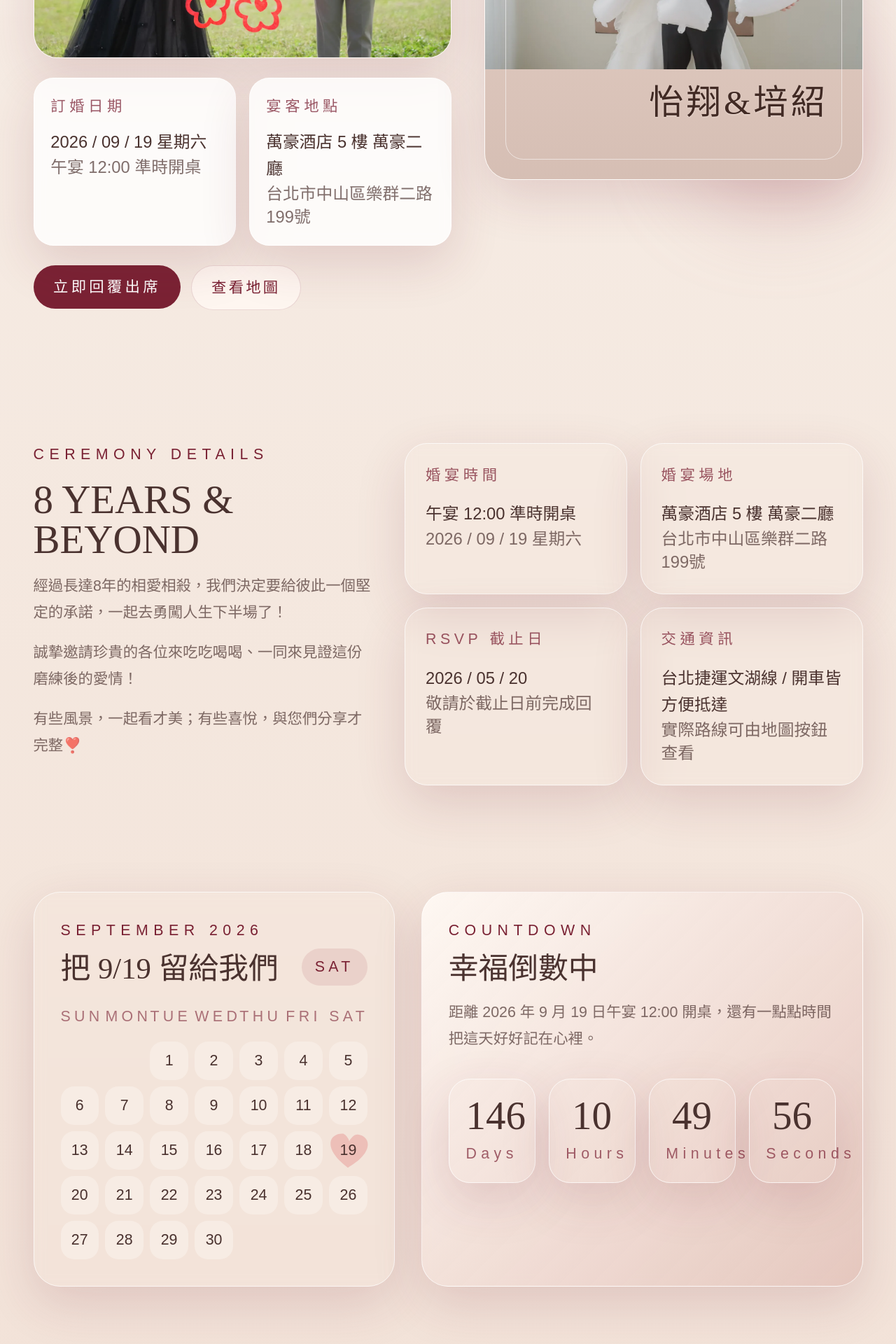
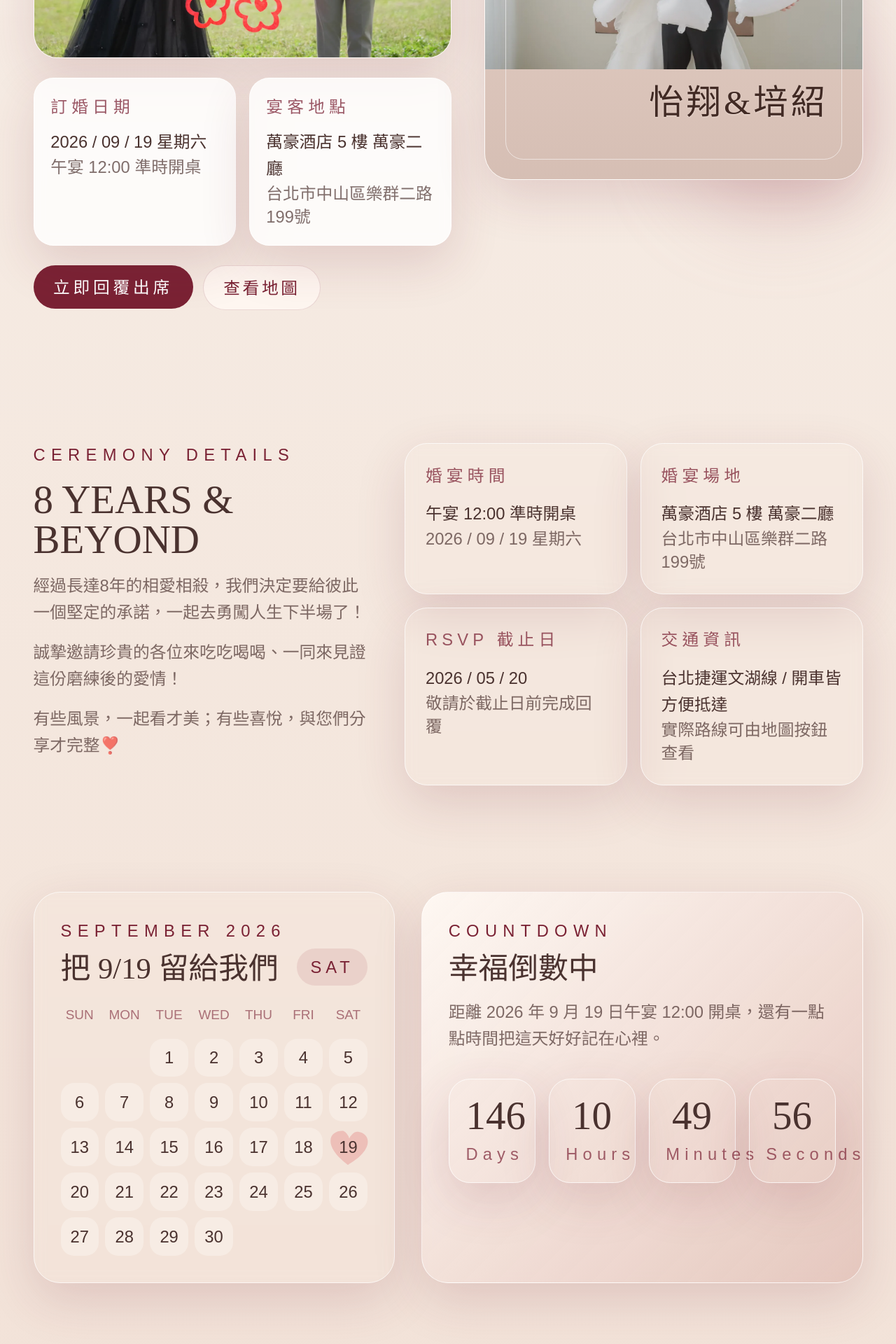
Before and after one commit to philtomleo/invitation-letter, a React (Vite) app: page / in a window 1280 px wide. Shown: the part 660-2580 px from the top of the page at 70% size. Built offline with nearby package versions, Linux system fonts and the light colour scheme; no server answers; a web font is replaced by a local one.

Commit message:
字體調整

```diff
--- a/src/components/CalendarSection.tsx
+++ b/src/components/CalendarSection.tsx
@@ -23,17 +23,17 @@ export function CalendarSection() {
         <div className="rounded-[2rem] border border-white/70 bg-[#fff8f3]/84 p-6 shadow-soft backdrop-blur md:p-8">
           <div className="mb-6 flex items-end justify-between">
             <div>
-              <p className="text-lg tracking-[0.35em] text-[#7a2234]">{invitation.calendar.monthLabel}</p>
+              <p className="text-xl tracking-[0.35em] text-[#7a2234]">{invitation.calendar.monthLabel}</p>
               <h2 className="mt-3 font-serif text-4xl text-ink">{invitation.calendar.title}</h2>
             </div>
-            <div className="rounded-full bg-[#ead1ca] px-4 py-2 text-lg tracking-[0.25em] text-[#7a2234]">
+            <div className="rounded-full bg-[#ead1ca] px-4 py-2 text-xl tracking-[0.25em] text-[#7a2234]">
               {invitation.calendar.weekdayChip}
             </div>
           </div>
 
           <div className="grid grid-cols-7 gap-2 text-center">
             {weekLabels.map((label) => (
-              <div key={label} className="pb-2 text-lg tracking-[0.25em] text-[#7a2234]/60">
+              <div key={label} className="pb-2 text-base text-[#7a2234]/60">
                 {label}
               </div>
             ))}
@@ -41,7 +41,7 @@ export function CalendarSection() {
               <div
                 key={`${cell.day ?? 'blank'}-${index}`}
                 className={[
-                  'flex aspect-square items-center justify-center rounded-2xl text-lg',
+                  'flex aspect-square items-center justify-center rounded-2xl text-xl',
                   cell.day ? 'bg-[#f7ece4] text-ink' : 'bg-transparent',
                   cell.isEventDay ? 'relative bg-transparent shadow-none' : '',
                 ].join(' ')}
@@ -66,7 +66,7 @@ export function CalendarSection() {
                         fill="rgba(210, 24, 36, 0.18)"
                       />
                     </svg>
-                    <span className="relative z-10 text-lg font-normal text-ink">{cell.day}</span>
+                    <span className="relative z-10 text-xl font-normal text-ink">{cell.day}</span>
                   </div>
                 ) : (
                   cell.day
@@ -77,9 +77,9 @@ export function CalendarSection() {
         </div>
 
         <div className="rounded-[2rem] border border-white/70 bg-[linear-gradient(135deg,rgba(255,249,244,0.92),rgba(226,193,184,0.82))] p-6 shadow-soft backdrop-blur md:p-8">
-          <p className="text-lg tracking-[0.35em] text-[#7a2234]">{invitation.calendar.countdownEyebrow}</p>
+          <p className="text-xl tracking-[0.35em] text-[#7a2234]">{invitation.calendar.countdownEyebrow}</p>
           <h2 className="mt-3 font-serif text-4xl text-ink">{invitation.calendar.countdownTitle}</h2>
-          <p className="mt-4 max-w-lg text-lg leading-8 text-ink/70">
+          <p className="mt-4 max-w-lg text-xl leading-8 text-ink/70">
             {invitation.calendar.countdownDescription}
           </p>
 
@@ -91,7 +91,7 @@ export function CalendarSection() {
           </div>
 
           {invitation.calendar.countdownFooter ? (
-            <p className="mt-8 text-lg leading-7 text-ink/60">{invitation.calendar.countdownFooter}</p>
+            <p className="mt-8 text-xl leading-7 text-ink/60">{invitation.calendar.countdownFooter}</p>
           ) : null}
         </div>
       </div>
@@ -103,7 +103,7 @@ function CountdownCard({ label, value }: { label: string; value: number }) {
   return (
     <div className="rounded-[1.6rem] border border-white/70 bg-[#fff8f3]/88 p-5 text-center shadow-soft">
       <p className="font-serif text-4xl text-ink md:text-5xl">{String(value).padStart(2, '0')}</p>
-      <p className="mt-2 text-lg tracking-[0.3em] text-[#7a2234]/70">{label}</p>
+      <p className="mt-2 text-xl tracking-[0.3em] text-[#7a2234]/70">{label}</p>
     </div>
   );
 }
--- a/src/components/Footer.tsx
+++ b/src/components/Footer.tsx
@@ -9,17 +9,17 @@ export function Footer({ attendance }: { attendance?: 'attending' | 'absent' })
       <div className="mx-auto max-w-6xl rounded-[2rem] border border-white/70 bg-white/75 px-6 py-8 shadow-soft backdrop-blur md:px-8">
         <div className="flex flex-col gap-6 md:flex-row md:items-end md:justify-between">
           <div>
-            <p className="text-lg tracking-[0.35em] text-[#7a2234]">WITH LOVE</p>
+            <p className="text-xl tracking-[0.35em] text-[#7a2234]">WITH LOVE</p>
             <p className="mt-3 font-serif text-4xl text-ink">
               {invitation.couple.groom} & {invitation.couple.bride}
             </p>
-            <p className="mt-3 text-lg leading-8 text-ink/70">
+            <p className="mt-3 text-xl leading-8 text-ink/70">
               {isAbsent
                 ? '很可惜您無法出席，但我們收到您的祝福了！'
                 : `謝謝你看到這裡，期待在 ${invitation.event.dateLabel} 與你相見。`}
             </p>
           </div>
-          <div className="text-lg leading-7 text-ink/65">
+          <div className="text-xl leading-7 text-ink/65">
             <p>{invitation.event.timeLabel}</p>
             <p>{invitation.event.venue}</p>
             <p>{invitation.event.address}</p>
--- a/src/components/Hero.tsx
+++ b/src/components/Hero.tsx
@@ -8,7 +8,7 @@ export function Hero() {
       <div className="mx-auto max-w-6xl">
         <div className="grid items-center gap-10 md:grid-cols-[1.05fr_0.95fr]">
           <div className="space-y-6 text-center md:text-left">
-            <p className="inline-flex rounded-full border border-[#7a2234]/20 bg-[#fff8f2]/90 px-4 py-2 text-lg tracking-[0.35em] text-[#7a2234]">
+            <p className="inline-flex rounded-full border border-[#7a2234]/20 bg-[#fff8f2]/90 px-4 py-2 text-xl tracking-[0.35em] text-[#7a2234]">
               {invitation.hero.badge}
             </p>
             <div className="space-y-4">
@@ -49,13 +49,13 @@ export function Hero() {
             </div>
             <div className="flex flex-col items-center gap-3 sm:flex-row sm:justify-center md:items-start md:justify-start">
               <a
-                className="inline-flex items-center justify-center rounded-full bg-[#7a2234] px-6 py-3 text-lg font-medium tracking-[0.2em] text-white transition hover:bg-[#651a2a]"
+                className="inline-flex items-center justify-center rounded-full bg-[#7a2234] px-6 py-3 text-xl font-medium tracking-[0.2em] text-white transition hover:bg-[#651a2a]"
                 href="#rsvp"
               >
                 立即回覆出席
               </a>
               <a
-                className="inline-flex items-center justify-center rounded-full border border-[#7a2234]/15 bg-[#fff8f2]/90 px-6 py-3 text-lg font-medium tracking-[0.15em] text-[#7a2234] transition hover:border-[#7a2234]/35 hover:bg-white"
+                className="inline-flex items-center justify-center rounded-full border border-[#7a2234]/15 bg-[#fff8f2]/90 px-6 py-3 text-xl font-medium tracking-[0.15em] text-[#7a2234] transition hover:border-[#7a2234]/35 hover:bg-white"
                 href={invitation.event.mapUrl}
                 rel="noreferrer"
                 target="_blank"
@@ -80,14 +80,14 @@ export function Hero() {
                 <div className="absolute inset-0 bg-[linear-gradient(180deg,rgba(255,248,243,0.16),rgba(67,34,28,0.12))]" />
                 <div className="absolute inset-4 flex h-[calc(100%-2rem)] flex-col justify-between rounded-[1.35rem] border border-white/55 p-5 text-ink md:inset-6 md:h-[calc(100%-3rem)] md:p-6">
                   <div className="space-y-4 md:space-y-3">
-                    <p className="text-base tracking-[0.32em] text-[#7a2234]/80 md:text-lg md:tracking-[0.35em]">
+                    <p className="text-base tracking-[0.32em] text-[#7a2234]/80 md:text-xl md:tracking-[0.35em]">
                       {invitation.hero.saveTheDateLabel}
                     </p>
                     <p className="font-serif text-[2.15rem] leading-[1.1] md:text-5xl md:leading-none">
                       {invitation.hero.saveTheDateDateText}
                     </p>
                     {invitation.hero.saveTheDateDayText ? (
-                      <p className="text-base tracking-[0.22em] text-[#7a2234]/80 md:text-lg md:tracking-[0.25em]">
+                      <p className="text-base tracking-[0.22em] text-[#7a2234]/80 md:text-xl md:tracking-[0.25em]">
                         {invitation.hero.saveTheDateDayText}
                       </p>
                     ) : null}
@@ -118,7 +118,7 @@ function InfoCard({
 }) {
   return (
     <div className="rounded-[1.5rem] border border-white/70 bg-white/80 p-5 shadow-soft backdrop-blur">
-      <p className="mb-3 text-lg tracking-[0.26em] text-[#7a2234]/75">{label}</p>
+      <p className="mb-3 text-xl tracking-[0.26em] text-[#7a2234]/75">{label}</p>
       <p className="text-xl font-medium leading-8 text-ink">{value}</p>
       <p className="text-xl leading-7 text-ink/70">{detail}</p>
     </div>
--- a/src/components/WeddingInfo.tsx
+++ b/src/components/WeddingInfo.tsx
@@ -6,11 +6,11 @@ export function WeddingInfo() {
   return (
     <section className="px-6 py-16 md:px-10">
       <div className="mx-auto grid max-w-6xl gap-10 md:grid-cols-[0.85fr_1.15fr]">
-        <div className="space-y-4">
-          <p className="text-lg tracking-[0.35em] text-[#7a2234]">{invitation.weddingInfo.eyebrow}</p>
+        <div className="space-y-4 text-center md:text-left">
+          <p className="text-xl tracking-[0.35em] text-[#7a2234]">{invitation.weddingInfo.eyebrow}</p>
           <h2 className="font-serif text-4xl text-ink md:text-5xl">{invitation.weddingInfo.title}</h2>
           {invitation.weddingInfo.paragraphs.map((paragraph) => (
-            <p key={paragraph} className="max-w-md text-lg leading-8 text-ink/70">
+            <p key={paragraph} className="mx-auto max-w-md text-xl leading-8 text-ink/70 md:mx-0">
               {paragraph}
             </p>
           ))}
@@ -41,8 +41,8 @@ function DetailCard({
   subContent: string;
 }) {
   return (
-    <div className="rounded-[1.7rem] border border-white/70 bg-[#fff8f3]/84 p-6 shadow-soft backdrop-blur">
-      <p className="text-lg tracking-[0.26em] text-[#7a2234]/75">{title}</p>
+    <div className="rounded-[1.7rem] border border-white/70 bg-[#fff8f3]/84 p-6 text-center shadow-soft backdrop-blur md:text-left">
+      <p className="text-xl tracking-[0.26em] text-[#7a2234]/75">{title}</p>
       <p className="mt-4 text-xl font-medium leading-8 text-ink">{content}</p>
       <p className="text-xl leading-7 text-ink/70">{subContent}</p>
     </div>
--- a/src/data/invitations.ts
+++ b/src/data/invitations.ts
@@ -1,12 +1,10 @@
 import photo0088 from '../images/webp/260302_0088.webp';
 import photo0135 from '../images/webp/260302_0135.webp';
-import photo0144 from '../images/webp/260302_0144.webp';
 import photo0207 from '../images/webp/260302_0207.webp';
-import photo0196 from '../images/webp/260302_0196.webp';
 import photo0303 from '../images/webp/260302_0303.webp';
 import photo0358 from '../images/webp/260302_0358.webp';
 import photo0360 from '../images/webp/260302_0360.webp';
-import photo0471 from '../images/webp/260302_0471.webp';
+import photo0367 from '../images/webp/260302_0367.webp';
 
 export type InvitationVariantSlug = 'engagement' | 'wedding';
 
@@ -248,7 +246,7 @@ export const invitationConfigs: Record<InvitationVariantSlug, InvitationConfig>
       dateCardLabel: '結婚日期',
       venueCardLabel: '宴客地點',
       primaryImage: photo0135,
-      saveTheDateImage: photo0360,
+      saveTheDateImage: photo0367,
       saveTheDateLabel: 'SAVE THE DATE',
       saveTheDateDateText: '2026 / 09 / 28 (一)',
       saveTheDateDayText: '',
```
Also changed, not shown: src/components/Gallery.tsx (+4 -4 lines), src/components/RSVPForm.tsx (+9 -9 lines), src/components/SuccessPage.tsx (+4 -4 lines), src/images/webp/260302_0367.webp (added).
